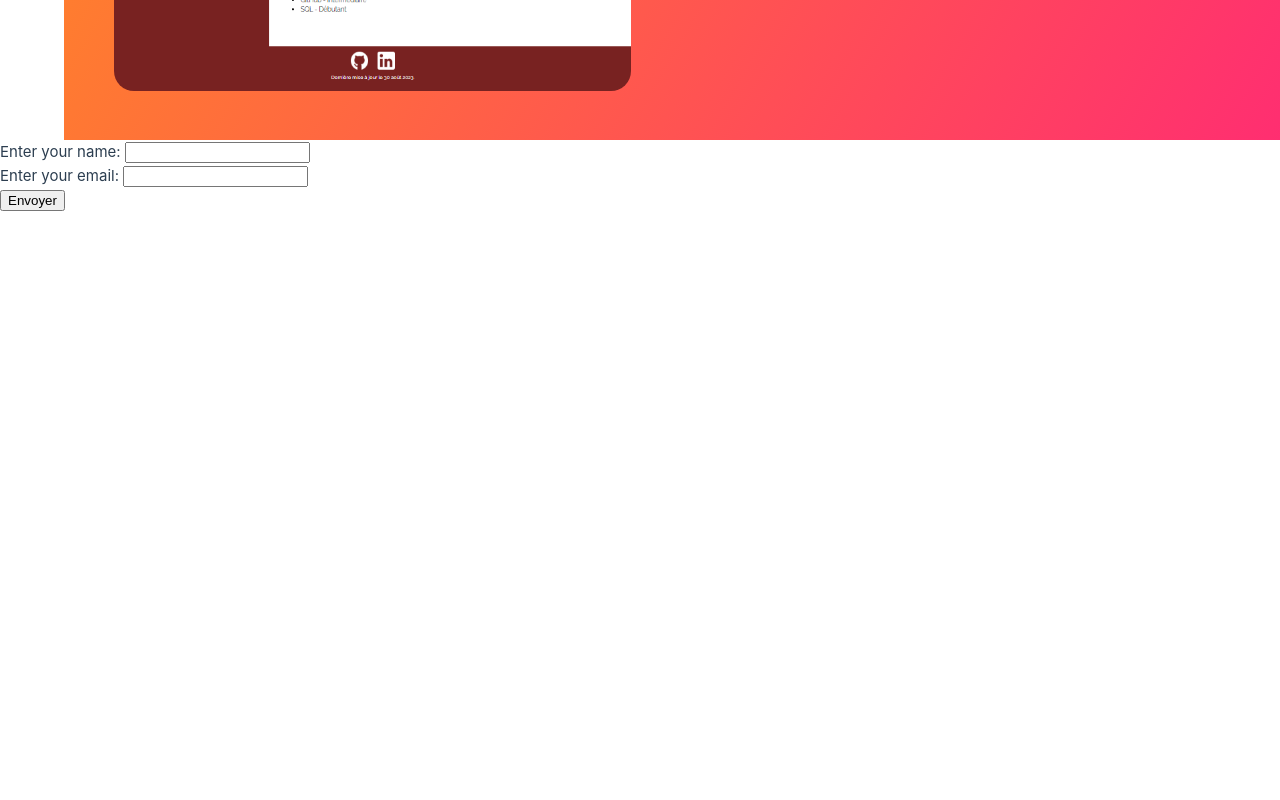
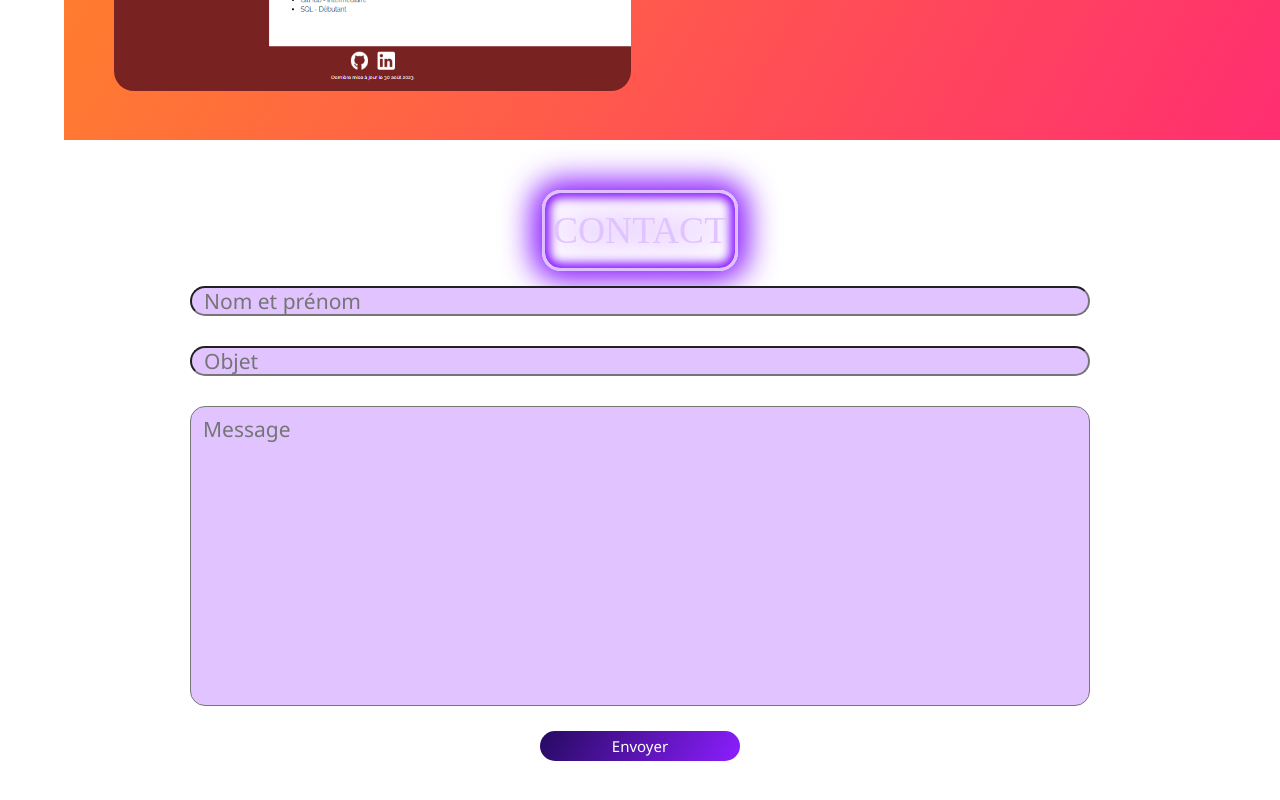
Before and after one commit to Sautarne/Portfolio, a Vue app: page / in a window 1280 px wide. Shown: the part 1610-2410 px from the top of the page. Before the commit the page ends 2250 px from the top, so only its background shows below. Built offline with nearby package versions, Linux system fonts and the light colour scheme; the HTML template or start-up script is replaced by a standard one; a web font is replaced by a local one.

Commit message:
save 10-11-2023

```diff
--- a/index.html
+++ b/index.html
@@ -43,17 +43,19 @@
       <div id="app"></div>
 
       <div class="contact">
-        <form action="" method="get" class="contact-form">
-          <div class="form-example">
-            <label for="name">Enter your name: </label>
-            <input type="text" name="name" id="name" required />
+        <h2>CONTACT</h2>
+        <form action="#" method="get" class="contact-form">
+          <div class="lastname--firstname">
+            <input type="text" id="lastname--firstname" placeholder="Nom et prénom" required >
           </div>
-          <div class="form-example">
-            <label for="email">Enter your email: </label>
-            <input type="email" name="email" id="email" required />
+          <div class="object">
+            <input type="text" id="object" placeholder="Objet" required >
           </div>
-          <div class="form-example">
-            <input type="submit" value="Envoyer" />
+          <div class="message">
+            <textarea id="message" cols="30" rows="10" placeholder="Message" required></textarea>
+          </div>
+          <div class="form-button">
+            <input type="submit" value="Envoyer" id="form-button">
           </div>
         </form>
       </div>
--- a/src/assets/style.css
+++ b/src/assets/style.css
@@ -149,3 +149,80 @@ h1, h2{
 }
 
 /* <=============== FOOTER ==============> */
+
+.contact{
+    color: white;
+    display: flex;
+    flex-direction: column;
+    align-items: center;
+    padding-top: 50px;
+    font-family: var(--police-Noto);
+}
+.contact-form{
+    width: 900px;
+    display: grid;
+    grid-template-columns: repeat(2,1fr);
+    grid-template-rows: repeat(4, auto);
+}
+.contact div{
+    font-size: 2em;
+}
+#lastname--firstname, #object, #message{
+    font-family: var(--police-Noto);
+    font-size: 0.7em;
+    padding: 8px;
+    margin: 15px 0px 15px 0px;
+    padding-left: 12px;
+    padding-right: 12px;
+    background-color: var(--color-main);
+    border-radius: 15px;
+}
+#lastname--firstname{
+    width: 100%;
+    height: 30px;
+}
+#object{
+    width: 100%;
+    height: 30px;
+}
+#message{
+    width: 100%;
+    height: 300px;
+    resize: none;
+}
+.lastname--firstname{
+    display: flex;
+    flex-direction: column;
+    align-items: center;
+    grid-column: 1/3 ;
+}
+.object{
+    display: flex;
+    flex-direction: column;
+    align-items: center;
+    grid-column: 1/3 ;
+}
+.message{
+    display: flex;
+    flex-direction: column;
+    align-items: center;
+    grid-column: 1/3 ;
+}
+#form-button{
+    font-family: var(--police-Noto);
+    font-size: 0.5em;
+    color: white;
+    width: 200px;
+    height: 30px;
+    border-radius: 20px;
+    background: -webkit-linear-gradient(300deg, #8C1EFF,#260a61);
+    background: linear-gradient(300deg, #8C1EFF,#260a61);
+    border: none;
+}
+.form-button{
+    grid-column: 1/3 ;
+    margin: 10px 0 40px 0;
+    display: flex;
+    flex-direction: column;
+    align-items: center;
+}
```
